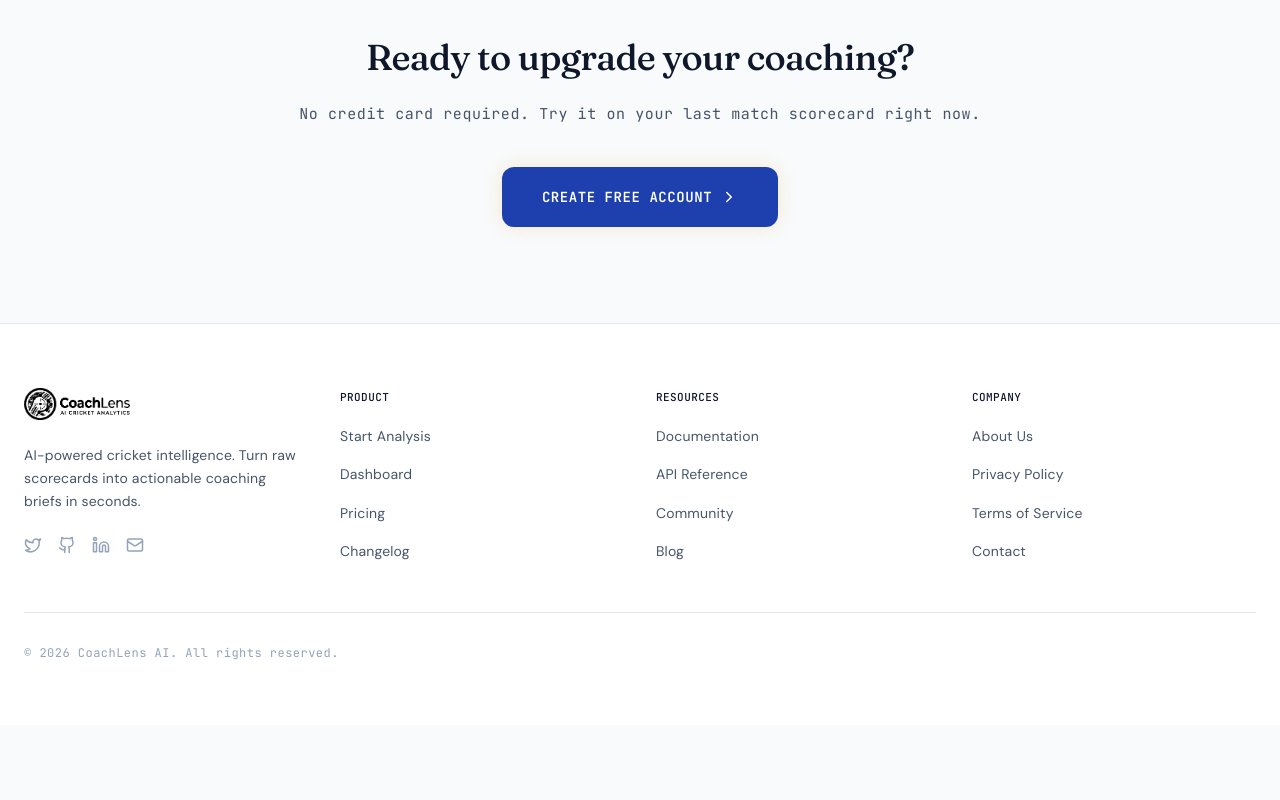
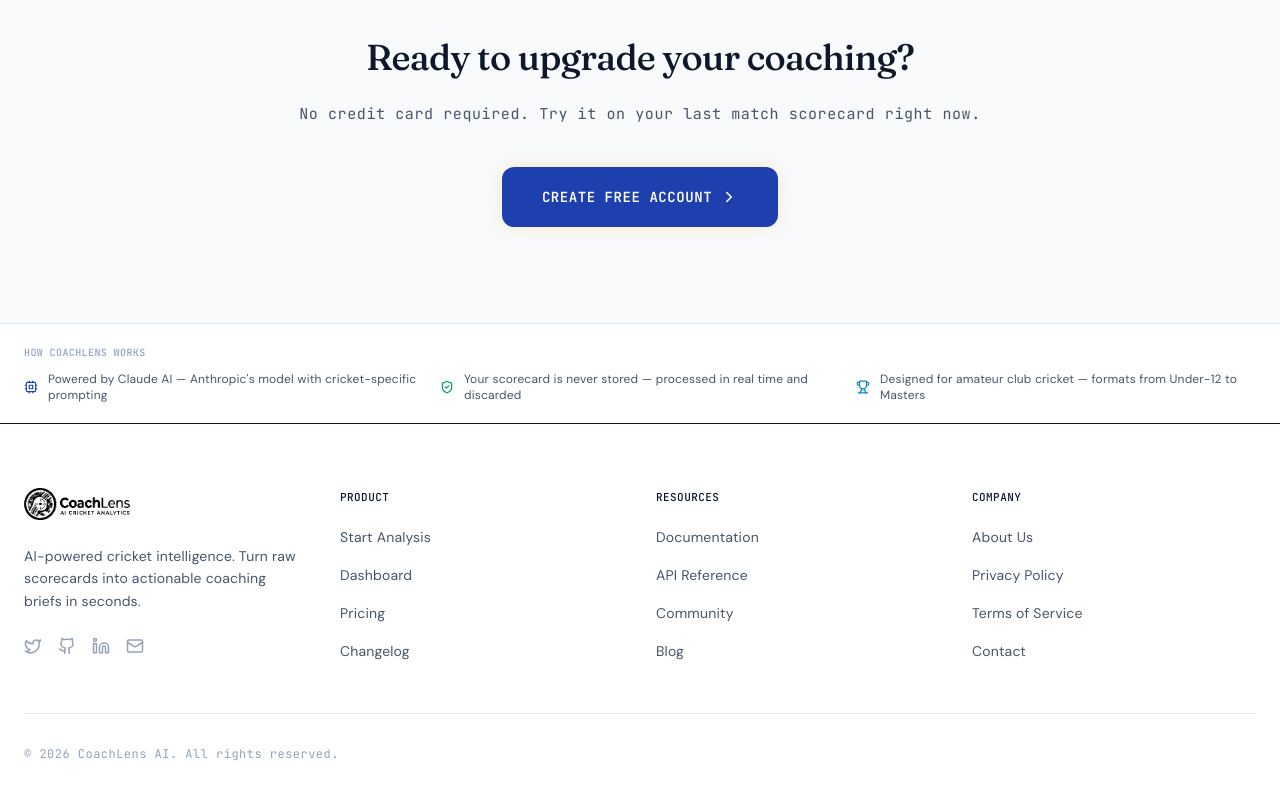
Before and after one commit to ShivamGawade-XS/CoachLens, a React (Vite) app: page / in a window 1280 px wide. Shown: the part 2320-3120 px from the top of the page. Before the commit the page ends 3045 px from the top, so only its background shows below. Built offline with nearby package versions, Linux system fonts and the light colour scheme; no server answers.

Commit message:
feature: add How CoachLens works sub-section to global footer

```diff
--- a/src/components/Footer/Footer.jsx
+++ b/src/components/Footer/Footer.jsx
@@ -1,10 +1,31 @@
 import React from 'react';
 import { Link } from 'react-router-dom';
-import { Twitter, Github, Linkedin, Mail } from 'lucide-react';
+import { Twitter, Github, Linkedin, Mail, Cpu, ShieldCheck, Trophy } from 'lucide-react';
 
 export default function Footer() {
   return (
     <footer className="bg-surface1 border-t border-border mt-auto relative z-10">
+      {/* How CoachLens Works */}
+      <div className="border-b border-border/40 py-5 bg-surface2/20">
+        <div className="max-w-7xl mx-auto px-6">
+          <h4 className="text-[10px] font-mono font-semibold uppercase tracking-widest text-textTertiary mb-2.5">How CoachLens works</h4>
+          <div className="grid grid-cols-1 md:grid-cols-3 gap-4 text-xs text-textSecondary">
+            <div className="flex items-center gap-2.5">
+              <Cpu size={14} className="text-accent shrink-0" />
+              <span>Powered by Claude AI — Anthropic's model with cricket-specific prompting</span>
+            </div>
+            <div className="flex items-center gap-2.5">
+              <ShieldCheck size={14} className="text-aggressor-text shrink-0" />
+              <span>Your scorecard is never stored — processed in real time and discarded</span>
+            </div>
+            <div className="flex items-center gap-2.5">
+              <Trophy size={14} className="text-anchor-text shrink-0" />
+              <span>Designed for amateur club cricket — formats from Under-12 to Masters</span>
+            </div>
+          </div>
+        </div>
+      </div>
+
       <div className="max-w-7xl mx-auto px-6 py-12 md:py-16">
         <div className="grid grid-cols-1 md:grid-cols-4 gap-12 md:gap-8">
 
```
